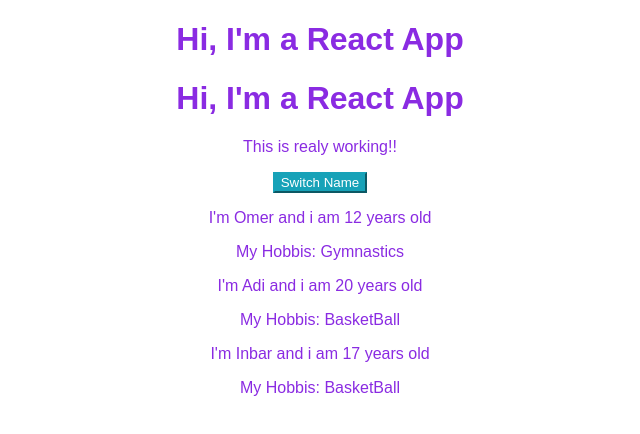
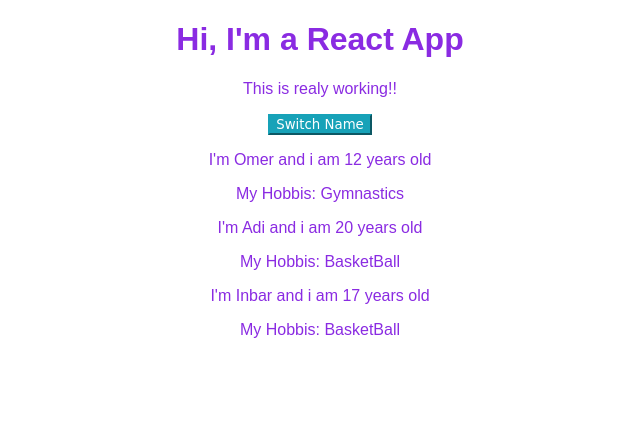
Before and after one commit to adiSchreiber/ReactProject, a React (Create React App) app in the folder newproject/: page / in a window 1280 px wide. Shown: the top 434 px of the page, without its empty margins (320-960 px from the left). Built offline with nearby package versions, Linux system fonts and the light colour scheme.

Commit message:
leran useState function, without classes.

```diff
--- a/newproject/src/App.css
+++ b/newproject/src/App.css
@@ -14,4 +14,9 @@
   color: #fff;
   background-color: #17a2b8;
   border-color: #17a2b8;
+  font-family: Comic Sans MS, Comic Sans, cursive	;
+
 }
+.title{
+  font-family: Jazz LET, fantasy	;
+}
--- a/newproject/src/App.js
+++ b/newproject/src/App.js
@@ -1,39 +1,45 @@
-import React, {Component} from 'react';
+import React, {useState} from 'react';
 import ReactDOM from 'react';
 import './App.css';
 import Person from './Person/Person';
 
 
-class App extends Component{
-  state = {
+const App = props =>{
+  const [personsState, setPersons] =useState({
      persons:[
       {name:"Omer", age:"12"},
       {name:"Adi", age:"20"},
       {name:"Inbar", age:"17"}
-    ]
-  }
-  switchNameHandler=()=>{
-    //don't do this this.state.persons[0].name = "Yael";
-    this.setState({ persons:[
+    ]})
+    console.log(personsState);
+
+const switchNameHandler=()=>{
+  setPersons({ persons:[
     {name:"Omer", age:"12"},
     {name:"Adi", age:"20"},
     {name:"Yael", age:"17"}
   ]})
 }
-  render(){
+
       return(
       <div className="App">
-        <h1>Hi, I'm a React App</h1>
-        <h1>Hi, I'm a React App</h1>
+        <h1 className="title">Hi, I'm a React App</h1>
         <p>This is realy working!!</p>
-        <button className="btn-change-name" onClick={this.switchNameHandler}> Switch Name</button>
-        <Person name={this.state.persons[0].name} age={this.state.persons[0].age}> My Hobbis: Gymnastics</Person>
-        <Person name={this.state.persons[1].name} age={this.state.persons[1].age}>My Hobbis: BasketBall</Person>
-        <Person name={this.state.persons[2].name} age={this.state.persons[2].age}>My Hobbis: BasketBall</Person>
+        <button className="btn-change-name" onClick={switchNameHandler}> Switch Name</button>
+        <Person
+          name={personsState.persons[0].name}
+           age={personsState.persons[0].age}
+           > My Hobbis: Gymnastics</Person>
+        <Person
+          name={personsState.persons[1].name}
+          age={personsState.persons[1].age}
+          click={switchNameHandler}>My Hobbis: BasketBall</Person>
+        <Person
+          name={personsState.persons[2].name}
+          age={personsState.persons[2].age}
+          >My Hobbis: BasketBall</Person>
 
       </div>
-    );
+    )
       }
-}
-
 export default App;
--- a/newproject/src/Person/Person.js
+++ b/newproject/src/Person/Person.js
@@ -2,7 +2,7 @@
 const person= (props)=>{
     return (
         <div>
-    <p>I'm {props.name} and i am {props.age} years old </p>
+    <p onClick={props.click}>I'm {props.name} and i am {props.age} years old </p>
     <p>{props.children}</p>
         </div>
     )
```
Also changed, not shown: 1 other file (tests, documents, lock files or other folders). Lines whose indentation alone changed are shown as unchanged.
